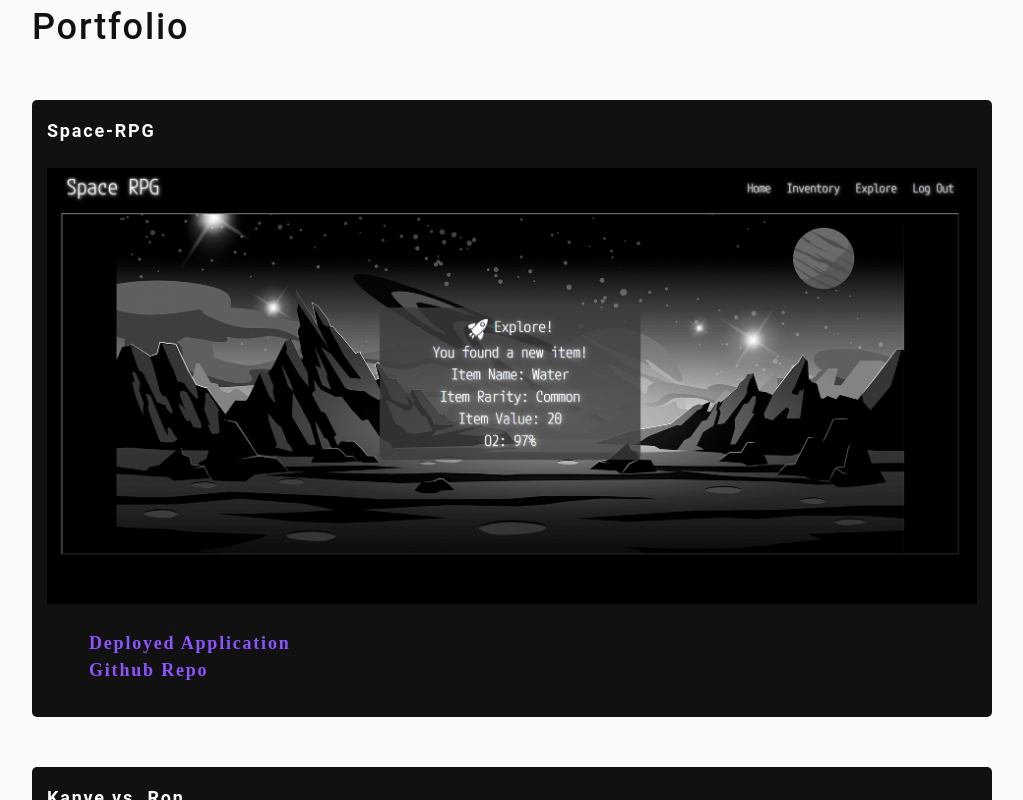
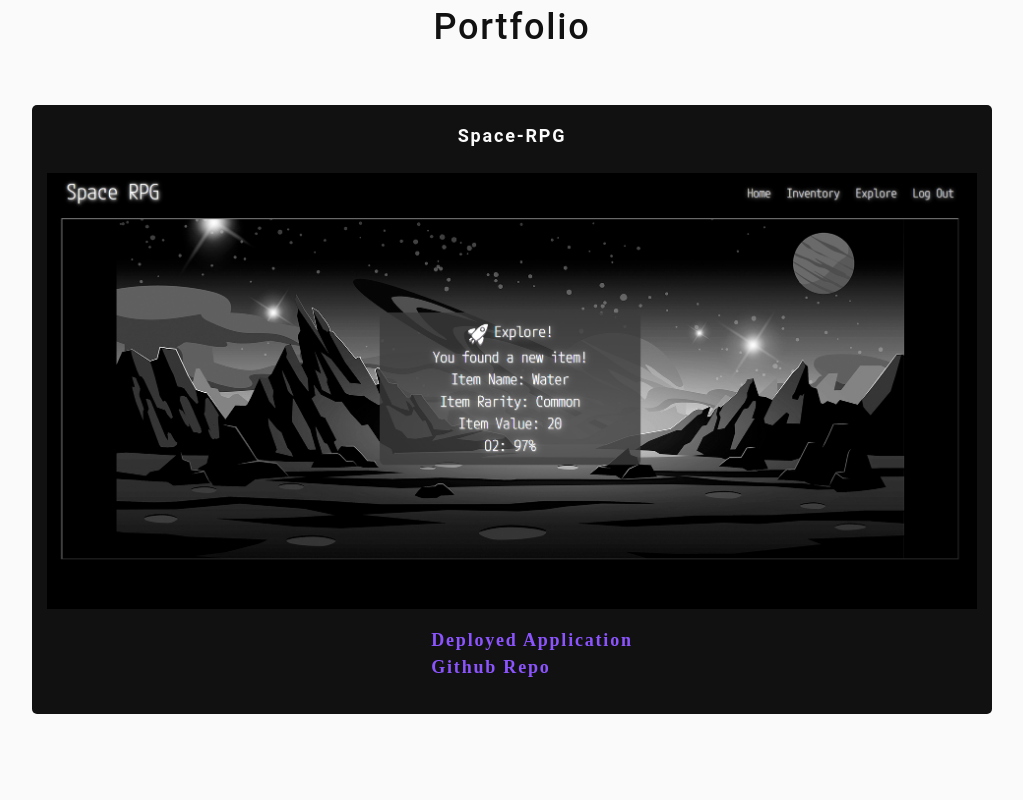
Before and after one commit to JBGinger/ChallengeTwenty.Jeffs-React-Portfolio, a React (Create React App) app: page / in a window 1280 px wide. Both pictures are taken after a click on the item "Portfolio". Shown: the part 63-863 px from the top of the page, without its empty margins (128-1151 px from the left). Built offline with nearby package versions, Linux system fonts and the light colour scheme.

Commit message:
Fixed more css styles

```diff
--- a/src/index.css
+++ b/src/index.css
@@ -257,6 +257,10 @@ textarea {
   margin: 50px auto;
   padding: 15px;
   width: 960px;
+  display: flex;
+  flex-direction: column;
+  flex-wrap: nowrap;
+  align-items: center;
 }
 
 .modalTitle {
@@ -302,7 +306,16 @@ a {
 
 #page-container {
   display: flex;
-  justify-content: center;
+  flex-direction: column;
+  flex-wrap: nowrap;
+  align-items: center;
+}
+
+#portfolio {
+  display: flex;
+  flex-direction: column;
+  flex-wrap: nowrap;
+  align-items: center;
 }
 
 #footer-section {
@@ -313,6 +326,11 @@ a {
 
 .footer-logo {
   max-width: 200px;
+}
+
+.img-container {
+  display: flex;
+  justify-content: center;
 }
 
 /* body {
```
